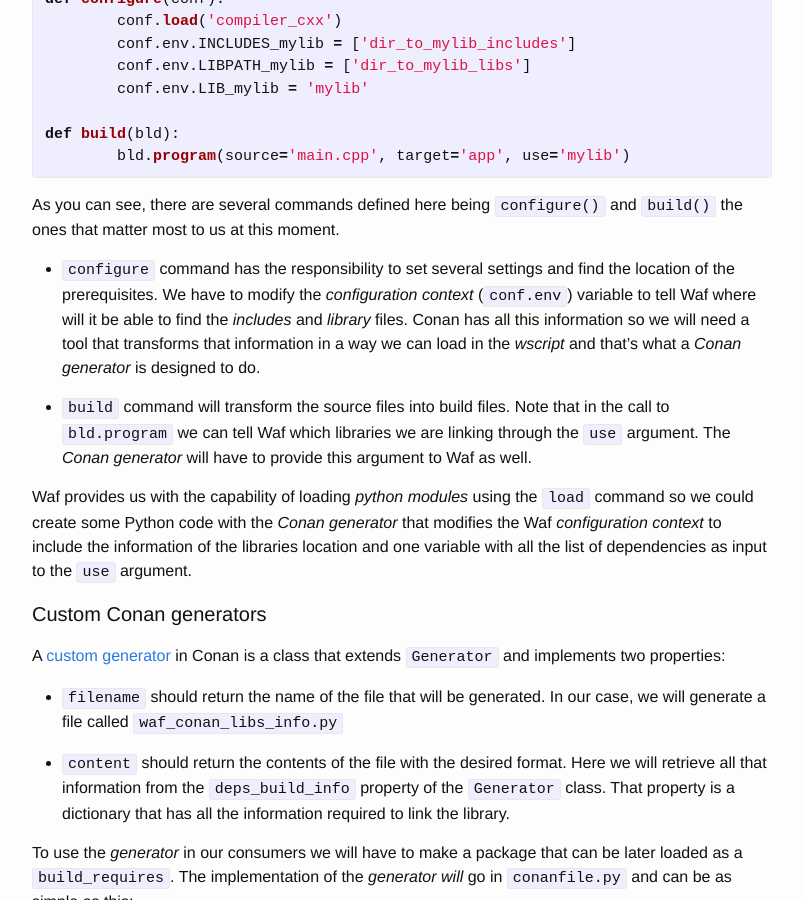
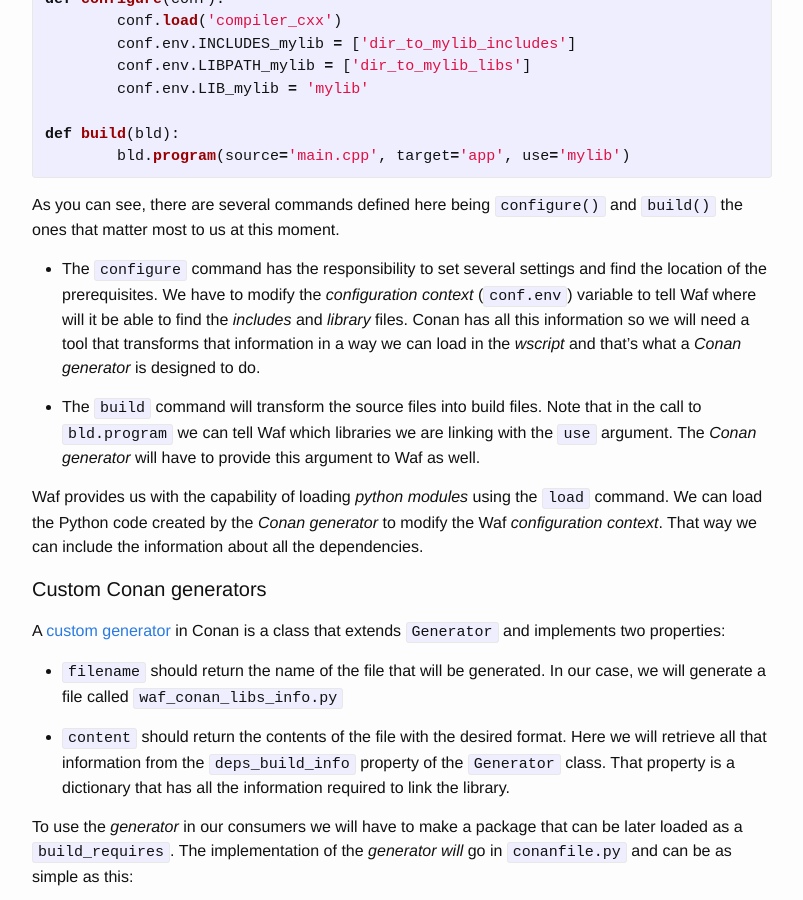
Before and after one commit to conan-io/conan-io.github.io, a Jekyll site: the page built from _posts/2019-07-24-Integrate-build-system-in-Conan.markdown, in a window 1280 px wide and 900 px high, scrolled down 1286 px. Shown: the whole window, without its empty margins (238-1041 px from the left). Built offline with Jekyll 4.4.1, drawn with Linux system fonts in a browser that asks for light colours; comment, search, counter and statistics services are not loaded; some of the changed text lies outside the part shown.

Commit message:
mis changes

```diff
--- a/_posts/2019-07-24-Integrate-build-system-in-Conan.markdown
+++ b/_posts/2019-07-24-Integrate-build-system-in-Conan.markdown
@@ -68,20 +68,19 @@ def build(bld):
 As you can see, there are several commands defined here being ``configure()`` and ``build()`` the ones that matter
 most to us at this moment.
 
-* ``configure`` command has the responsibility to set several settings and find the location of the
+* The ``configure`` command has the responsibility to set several settings and find the location of the
   prerequisites. We have to modify the *configuration context* (``conf.env``) variable to tell Waf where will
   it be able to find the *includes* and *library* files. Conan has all this information so we will need a tool
   that transforms that information in a way we can load in the *wscript* and that's what a *Conan
   generator* is designed to do.
 
-* ``build`` command will transform the source files into build files. Note that in the call to ``bld.program``
-  we can tell Waf which libraries we are linking through the ``use`` argument. The *Conan generator* will have to
+* The ``build`` command will transform the source files into build files. Note that in the call to ``bld.program``
+  we can tell Waf which libraries we are linking with the ``use`` argument. The *Conan generator* will have to
   provide this argument to Waf as well.
 
-Waf provides us with the capability of loading *python modules* using the ``load`` command so we could create
-some Python code with the *Conan generator* that modifies the Waf *configuration context* to include the
-information of the libraries location and one variable with all the list of dependencies as input to the
-``use`` argument.
+Waf provides us with the capability of loading *python modules* using the ``load`` command. We can load the
+Python code created by the *Conan generator* to modify the Waf *configuration context*. That way we can
+include the information about all the dependencies.
 
 #### Custom Conan generators
 
@@ -145,8 +144,8 @@ def configure(conf):
 	conf.load('waf_conan_libs_info', tooldir='.')
 {% endhighlight %}
 
-But that would only work if we have the Waf build tool in our path and we don't know if our consumers are
-going to have it installed. We can solve this problem creating a Conan *installer package*.
+But that would only work if we have the Waf build tool in our path. However, we don't know if our consumers
+are going to have it installed. We can solve this problem creating a Conan *installer package*.
 
 ### Creating a package to install the build system
 
```
Also changed, not shown: other parts of _posts/2019-07-24-Integrate-build-system-in-Conan.markdown (+1 -2 lines).
